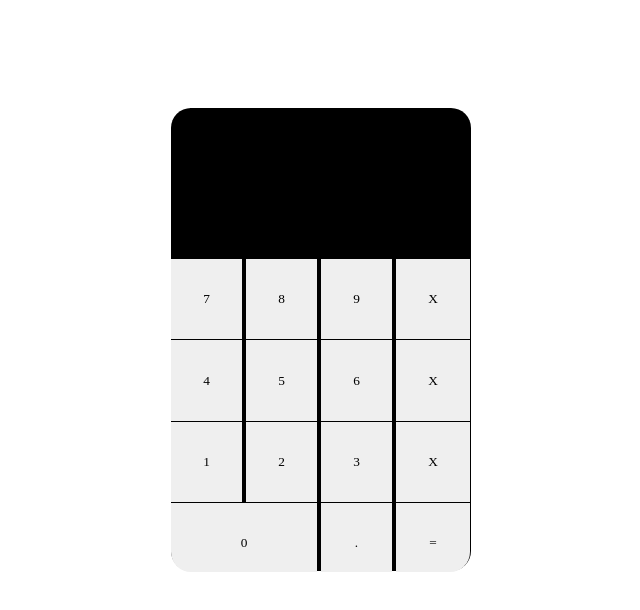
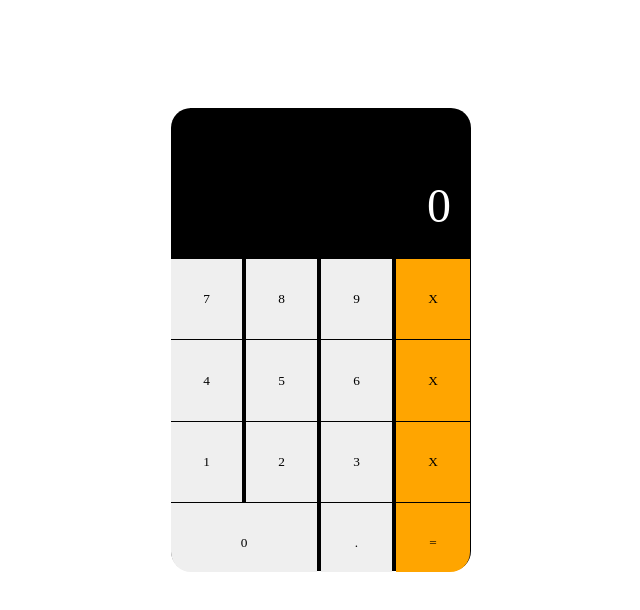
Before and after one commit to PabloBarcellos-0522/Calculator, a plain HTML site: page index.html in a window 1280 px wide. Shown: the whole page, without its empty margins (319-959 px from the left). Drawn offline with Linux system fonts and the light colour scheme.

Commit message:
style calculator

```diff
--- a/index.html
+++ b/index.html
@@ -8,7 +8,9 @@
   </head>
   <body>
     <main>
-      <div id="result"></div>
+      <div style="width: 300px; height: 79px; position: absolute; margin-top: 70px">
+        <div id="result">0</div>
+      </div>
       <section id="digits">
         <button class="num" data-num="7">7</button>
         <button class="num" data-num="8">8</button>
--- a/style.css
+++ b/style.css
@@ -42,4 +42,17 @@ button {
   border-radius: 0px 0px 20px 0px;
   border-width: 1px;
   width: 74px;
+  background-color: orange;
 }
+
+.esp {
+  background-color: orange;
+}
+
+#result {
+  position: absolute;
+  font-size: xxx-large;
+  padding: 0px 20px;
+  right: 0;
+  color: white;
+}
```
